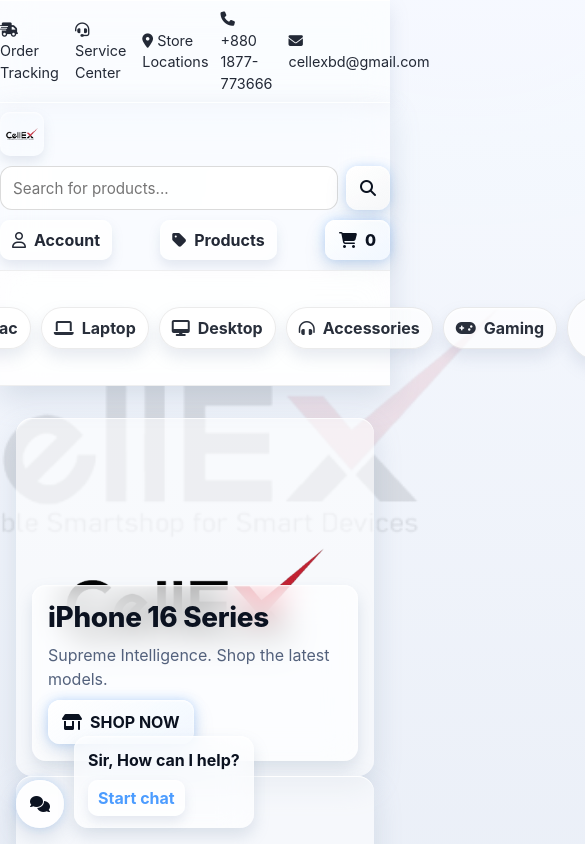
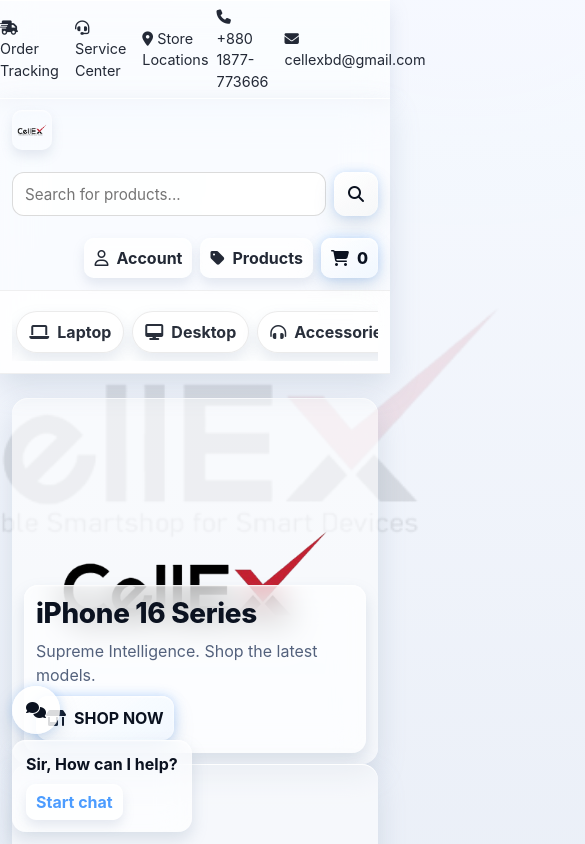
Before and after one commit to arvinhanif/info, a plain HTML site: page index.html in a window 390 px wide. Shown: the top 844 px of the page, 585 px wide, since content can reach past the window. Drawn offline with nearby package versions, Linux system fonts and the light colour scheme.

Commit message:
Update index.css

```diff
--- a/index.css
+++ b/index.css
@@ -15,6 +15,7 @@
   --danger: 234, 84, 85;
 }
 
+/* Reset / base */
 * { box-sizing: border-box; }
 html, body { height: 100%; }
 body.site-light {
@@ -299,7 +300,7 @@
   transition: transform 0.2s var(--ease), box-shadow 0.2s var(--ease);
   display: flex;
   flex-direction: column;
-  min-height: 320px; /* fixed overall height for consistency */
+  min-height: 320px;
 }
 #homeProducts .product-card:hover {
   transform: translateY(-2px);
@@ -323,14 +324,14 @@
 /* Info area */
 #homeProducts .product-card .info {
   padding: 12px 14px;
-  flex: 1; /* pushes actions to bottom */
+  flex: 1;
 }
 #homeProducts .product-card .title {
   margin: 0 0 6px;
   font-weight: 700;
   font-size: 1rem;
   line-height: 1.3;
-  min-height: 42px; /* reserve space for two-line titles */
+  min-height: 42px;
 }
 #homeProducts .product-card .meta {
   display: flex;
@@ -511,19 +512,96 @@
 }
 #newsletter button:hover { transform: translateY(-1px); }
 
-/* Responsive */
+/* Responsive adjustments */
+
+/* Disable fixed background on small devices (prevents rendering issues) */
 @media (max-width: 992px) {
-  .header-inner { grid-template-columns: 150px 1fr auto; }
+  body.site-light {
+    background-attachment: scroll;
+    background-position: top center;
+    background-size: cover;
+  }
 }
+
+/* Header responsive stacking */
 @media (max-width: 768px) {
-  .header-inner { grid-template-columns: 1fr; gap: 10px; }
-  .header-actions { justify-content: space-between; }
-  .footer-inner { grid-template-columns: repeat(2, minmax(0, 1fr)); }
+  .header-inner {
+    grid-template-columns: 1fr;
+    grid-auto-rows: auto;
+    align-items: center;
+  }
+  .brand { justify-self: start; }
+  .search-wrap { order: 2; width: 100%; margin-top: 6px; }
+  .header-actions { order: 3; width: 100%; justify-content: flex-end; gap: 8px; margin-top: 6px; }
+  .search-form { width: 100%; grid-template-columns: 1fr auto; }
+  .search-form input[type="search"] { width: 100%; }
+  .cat-list { overflow-x: auto; padding: 8px; gap: 8px; -webkit-overflow-scrolling: touch; }
+  .cat-list li { flex: 0 0 auto; }
 }
+
+/* Hero and images: preserve aspect and avoid overflow */
+.hero-large .thumb,
+.hero-small .thumb,
+#homeProducts .product-card .thumb {
+  aspect-ratio: 16/9;
+  height: auto;
+  max-height: 220px;
+}
+.hero-large img,
+.hero-small img,
+#homeProducts .product-card .thumb img {
+  width: 100%;
+  height: 100%;
+  object-fit: cover;
+  display: block;
+}
+
+/* Product card flexibility on smaller screens */
+#homeProducts .product-card {
+  min-height: 320px;
+}
+@media (max-width: 992px) {
+  #homeProducts .product-card { min-height: 300px; }
+}
+@media (max-width: 576px) {
+  #homeProducts .product-card {
+    min-height: 0;
+    padding-bottom: 10px;
+  }
+  #homeProducts .product-card .thumb { max-height: 160px; aspect-ratio: 4/3; }
+  .product-card .title { min-height: 36px; font-size: 0.95rem; }
+  .product-card .actions { gap: 8px; flex-wrap: wrap; }
+  .product-card .actions .btn-primary, .product-card .actions .btn-ghost { flex: 1 1 auto; justify-content: center; }
+}
+
+/* Container padding adjustments for very small screens */
 @media (max-width: 480px) {
-  .footer-inner { grid-template-columns: 1fr; }
-  .compare-btn { right: 16px; bottom: 16px; }
-  .chat-widget { left: 16px; bottom: 16px; }
+  .container { padding-left: 12px; padding-right: 12px; }
+  .header-inner { padding: 8px 0; }
+  .hero-caption { left: 12px; right: 12px; bottom: 12px; padding: 12px; }
+  .compare-btn { right: 12px; bottom: 12px; }
+  .chat-widget { left: 12px; bottom: 12px; grid-template-columns: auto; grid-auto-rows: auto; gap: 6px; align-items: center; }
+  .chat-body { order: 2; }
+  .chat-bubble { order: 1; }
+}
+
+/* Accessibility: ensure clickable targets remain large enough */
+.header-actions .btn-link,
+.header-actions .btn-cart,
+.btn-primary,
+.btn-ghost {
+  min-height: 40px;
+  padding-left: 10px;
+  padding-right: 10px;
+}
+
+/* Small tweaks: reduce paddings/gaps on narrow screens */
+@media (max-width: 768px) {
+  .container { padding: 12px; }
+  .hero-section { padding: 12px 0; }
+  .section-head h2 { font-size: 1.2rem; }
+  .top-utility-inner { padding: 6px 0; gap: 8px; }
+  .brand img { height: 40px; }
 }
 
 /* Reduced motion */
```
